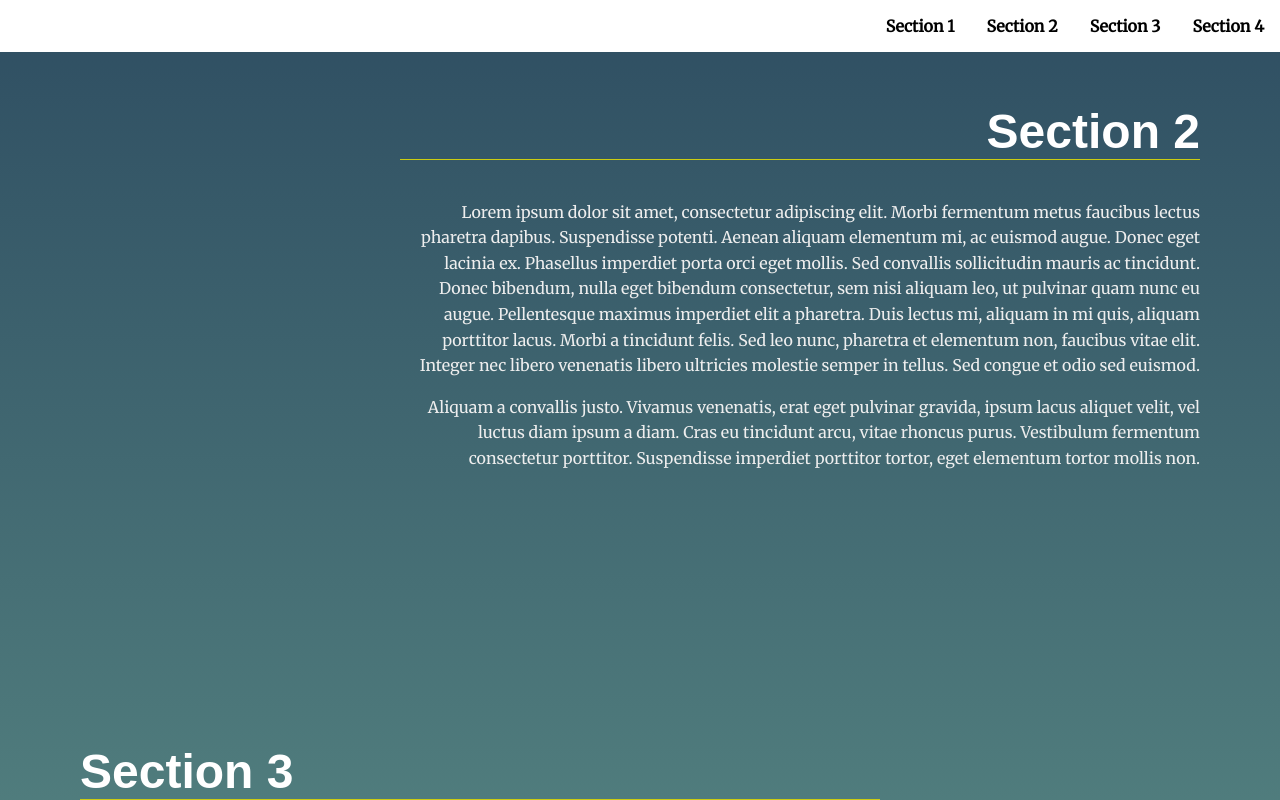
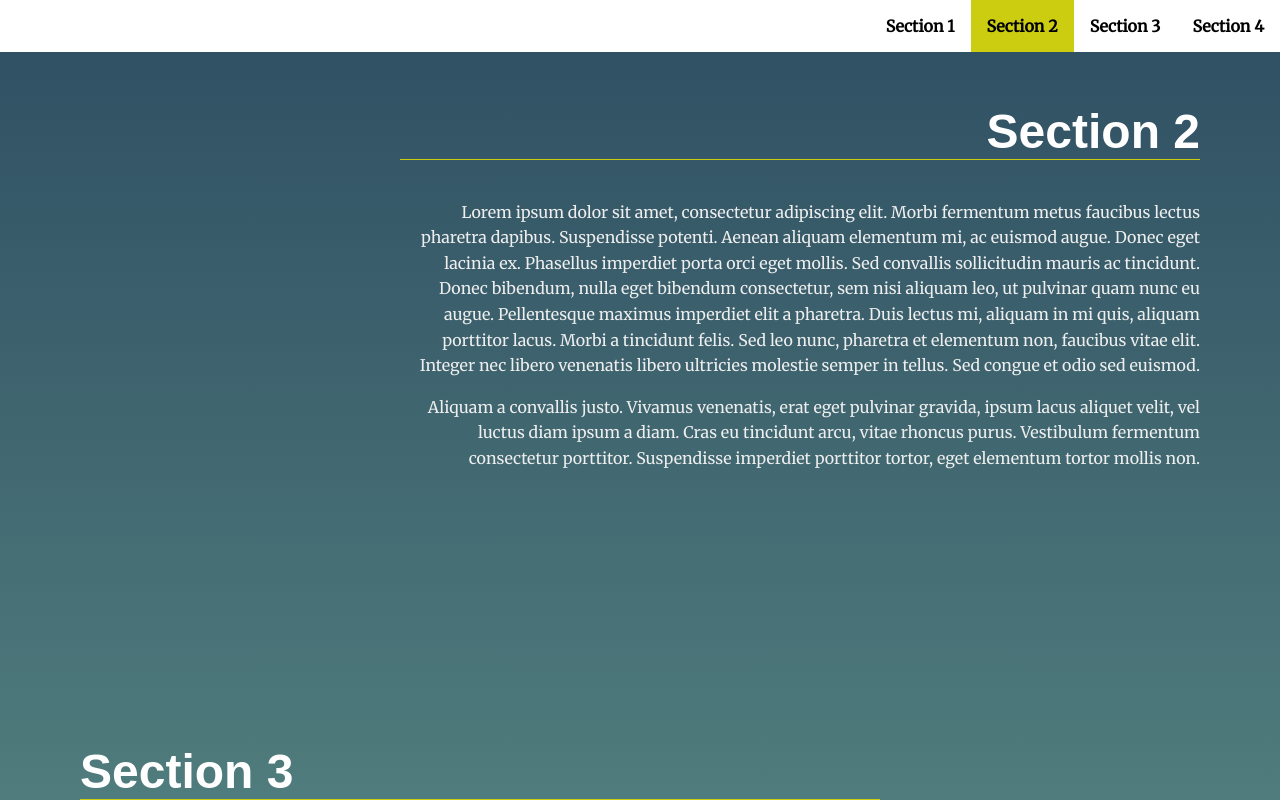
Before and after one commit to michaelahdi/landing-page-project, a plain HTML site: page index.html in a window 1280 px wide. Both pictures are taken after a click on the link "Section 2". Shown: the part 1111-1911 px from the top of the page. Drawn offline with Linux system fonts and the light colour scheme.

Commit message:
add active state to the link being clicked

```diff
--- a/css/styles.css
+++ b/css/styles.css
@@ -10,8 +10,8 @@
 
 
 /* ---- Base Rules ---- */
-html{
-    scroll-behavior: smooth;
+.activelink{
+    background-color: #cc1;
 }
 
 body {
--- a/js/app.js
+++ b/js/app.js
@@ -19,14 +19,15 @@ function addNavigate(elem){
       // adding menu_link class to the li to determine its place and style
       childli.innerHTML= `<a class='menu__link' href='#${anchor}'>${naming}</a>`;
       //add functionality to acheive smooth scroll
-      let linkclick = document.querySelector("a");
+      let linkclick = document.querySelectorAll("a");
+      // console.log(linkclick);
       //add event listener to the link
-      linkclick.addEventListener("click",smoothy);
+      /*linkclick.addEventListener("click",smoothy);
       // defining the add listener function
       function smoothy (event){
            event. preventDefault()
             elem.scrollIntoView({behavior:"smooth"});
-      }
+      }*/
 };
 //calling the function
 //addNavigate(elem);
@@ -36,19 +37,40 @@ function addNavigate(elem){
 window.addEventListener("scroll", viewport);
 // establishing the function for the event listener with a loop to iterate through different sections
 function viewport(){
+
       for( const section of sections){
             //using getbound method to determine which section in the view port
             let site = section.getBoundingClientRect();
-            // console.log(site.top);
+            //console.log(site.top);
             // adding the active class to the section in view port
             if(site.top > 0 && site.top < 245 ){
 
                   section.classList.add("your-active-class");
+
+
                   // removing active class from section not in view port
             }else{
                   section.classList.remove("your-active-class");
+
             };
        }
 
 
 };
+//add active state to the link being clicked
+// manipulating dom to choose all links in nav bar
+const mylinks = document.querySelectorAll("a");
+//console.log(mylinks);
+// iterating through all links
+for(let i = 0 ; i<mylinks.length ; i++){
+      //add click event listener
+mylinks[i].addEventListener("click", clickfunction);
+// define event listener function
+function clickfunction(){
+      for(let m = 0 ; m < mylinks.length ; m++){
+            // using remove and add classlist method to make only the clicked link distingueshed from the non clicked one
+      mylinks[m].classList.remove("activelink");
+      this.classList.add("activelink");
+      }
+}
+};
```
Also changed, not shown: 1 other file.
